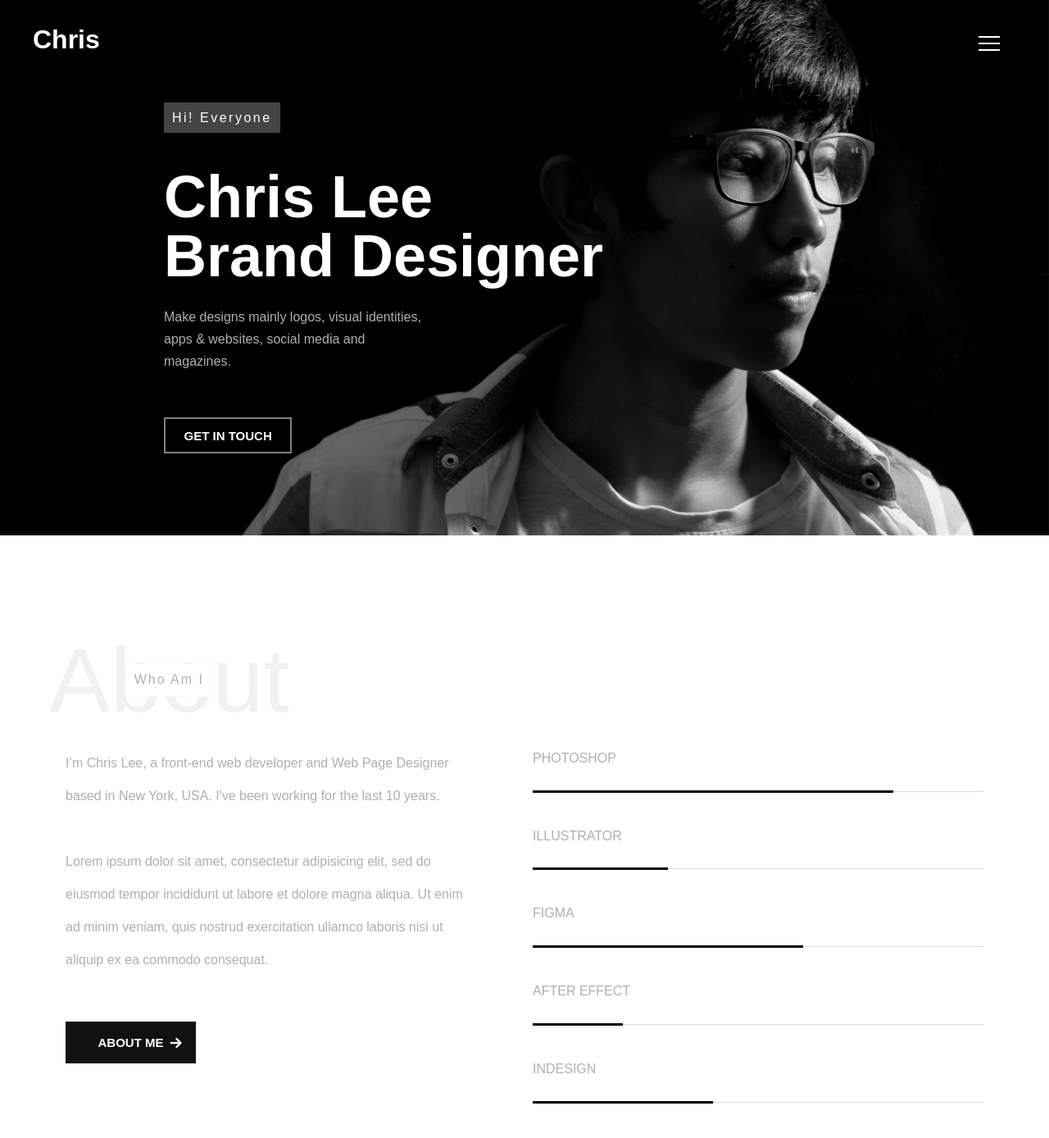
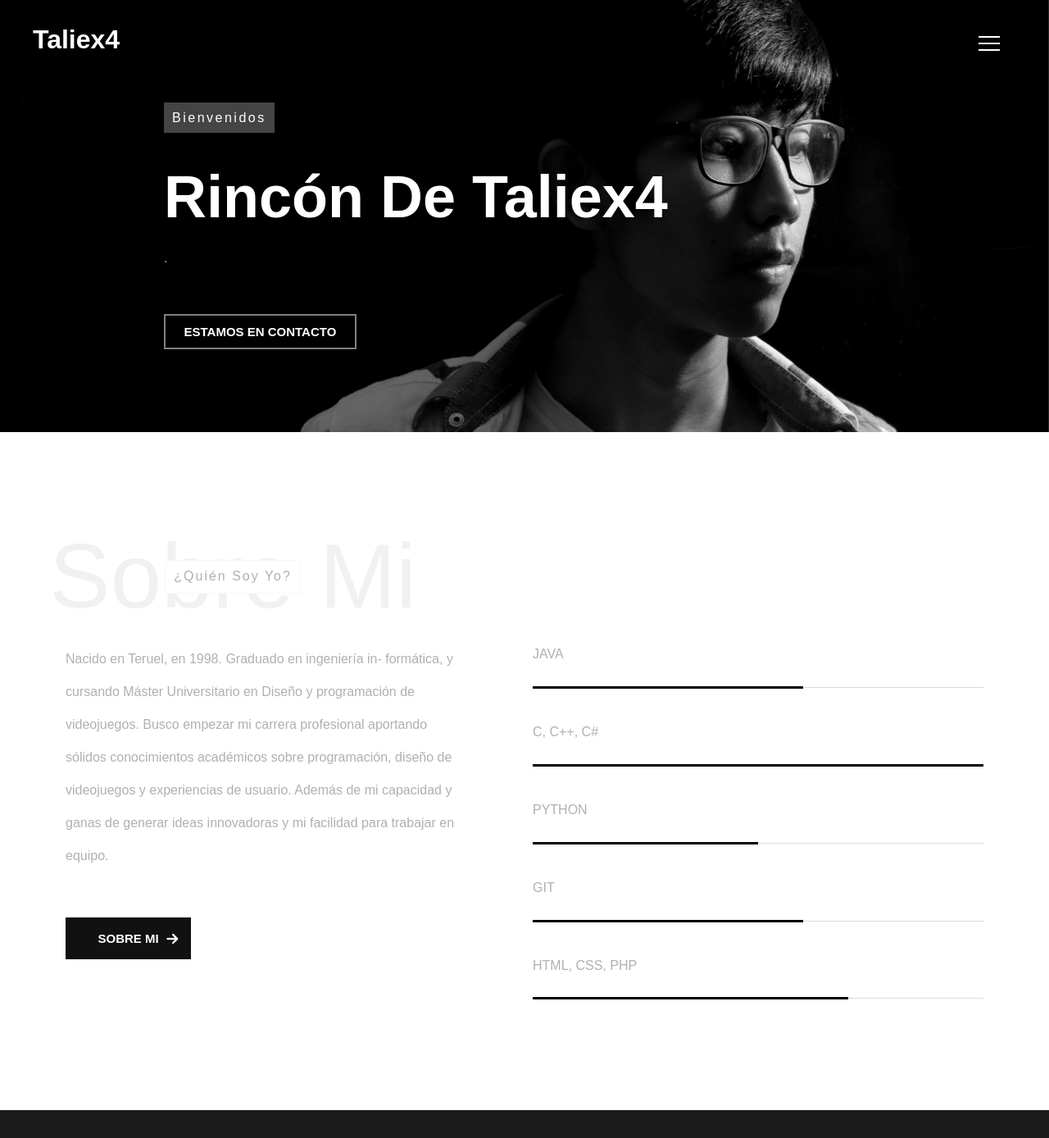
Before and after one commit to Taliex4444/Taliex4444.github.io, a plain HTML site: page index.html in a window 1280 px wide. Shown: the part 20-1408 px from the top of the page at 82% size. Drawn offline with Linux system fonts and the light colour scheme; files whose address does not match are found by name.

Commit message:
Update index.html

```diff
--- a/index.html
+++ b/index.html
@@ -1,7 +1,7 @@
 <!DOCTYPE html>
 <html>
 <head>
-	<title>Chris - Creative Portfolio HTML Template</title>
+	<title>Taliex4444 - Creative Portfolio HTML Template</title>
 
     <meta charset="utf-8">
     <meta http-equiv="X-UA-Compatible" content="IE=edge">
@@ -35,10 +35,10 @@
 	<div class="nav__content">
 		<ul class="nav__list">
 			<li class="nav__list-item active-nav"><a href="#" class="hover-target">Home</a></li>
-			<li class="nav__list-item"><a href="styles.html" class="hover-target">Styles</a></li>
+			<!--<li class="nav__list-item"><a href="styles.html" class="hover-target">Styles</a></li>
 			<li class="nav__list-item"><a href="blog.html" class="hover-target">Blog</a></li>
 			<li class="nav__list-item"><a href="single-post.html" class="hover-target">Single Post</a></li>
-			<li class="nav__list-item"><a href="contact.html" class="hover-target">Contact us</a></li>
+			<li class="nav__list-item"><a href="contact.html" class="hover-target">Contact us</a></li>-->
 		</ul>
 	</div>
 </div>
@@ -46,7 +46,7 @@
 <header id="header">
 	<div class="header-wrap" data-aos="fade">
 		<div class="main-logo">
-			<a href="index.html">Chris</a>
+			<a href="index.html">Taliex4</a>
 		</div><!--main-logo-->
 
 		<nav id="navbar">
@@ -62,11 +62,11 @@
 <div id="billboard" class="jarallax" data-aos="fade">
 	<div class="banner-content">
 		<div class="banner-header">
-			<span>Hi! everyone</span>
-			<h2 class="light">Chris Lee<br/> Brand Designer</h2>
-			<p>Make designs mainly logos, visual identities, apps & websites, social media and magazines.</p>
+			<span>Bienvenidos</span>
+			<h2 class="light">Rincón de Taliex4<br/> </h2>
+			<p>.</p>
 
-			<a href="#" class="btn btn-outline-light">Get in touch</a>
+			<a href="#" class="btn btn-outline-light">Estamos en contacto</a>
 		</div>
 	</div>
 
@@ -77,8 +77,8 @@
 	<div class="container">
 		<div class="row">
 			<div class="section-header">
-				<div class="title"><span>who am i</span></div>
-				<h2 class="section-title">About</h2>
+				<div class="title"><span>¿Quién soy yo?</span></div>
+				<h2 class="section-title">Sobre mi</h2>
 			</div>
 		</div>
 	</div>
@@ -87,33 +87,35 @@
 			<div class="col-md-12">
 					<div class="col-md-6">
 						<div class="intro">
-							<p>I’m Chris Lee, a front-end web developer and Web Page Designer based in New York, USA. I've been working for the last 10 years.</p>
-							<p>Lorem ipsum dolor sit amet, consectetur adipisicing elit, sed do eiusmod tempor incididunt ut labore et dolore magna aliqua. Ut enim ad minim veniam, quis nostrud exercitation ullamco laboris nisi ut aliquip ex ea commodo
-							consequat.</p>
-							<a href="#" class="btn btn-accent btn-large btn-with-icon">About Me</a>
+							<p>Nacido en Teruel, en 1998. Graduado en ingeniería in-
+								formática, y cursando Máster Universitario en Diseño y programación de videojuegos.
+								 Busco empezar mi carrera profesional aportando sólidos conocimientos académicos sobre programación,
+								 diseño de videojuegos y experiencias de usuario. Además de mi capacidad
+								 y ganas de generar ideas innovadoras y mi facilidad para trabajar en equipo.</p>
+							<a href="#" class="btn btn-accent btn-large btn-with-icon">Sobre mi</a>
 						</div>
 					</div>
 					<div class="col-md-6">
 						<div class="skill-chart">
 							<ul class="skill-chart-list">
 								<li>
-								<div class="skill-title">Photoshop</div>
-								<span class="skill eighty-percent"></span>
+								<div class="skill-title">Java</div>
+								<span class="skill sixty-percent"></span>
 								</li>
 								<li>
-								<div class="skill-title">Illustrator</div>
-								<span class="skill thirty-percent"></span>
+								<div class="skill-title">C, C++, C#</div>
+								<span class="skill ninety-percent"></span>
 								</li>
 								<li>
-								<div class="skill-title">Figma</div>
-								<span class="skill sixty-percent"></span></li>
+								<div class="skill-title">Python</div>
+								<span class="skill fifty-percent"></span></li>
 								<li>
-								<div class="skill-title">after effect</div>
-								<span class="skill twenty-percent"></span>
+								<div class="skill-title">Git</div>
+								<span class="skill sixty-percent"></span>
 								</li>
 								<li>
-								<div class="skill-title">indesign</div>
-								<span class="skill forty-percent"></span>
+								<div class="skill-title">Html, css, php</div>
+								<span class="skill seventy-percent"></span>
 								</li>
 							</ul>
 						</div>
@@ -122,12 +124,12 @@
 		</div>
 	</div>
 </section>
-
+<!--
 <section id="portfolio">
 	<div class="container">
 		<div class="row">
 			<div class="section-header align-center">
-				<div class="title"><span>Latest Works</span></div>
+				<div class="title"><span>Últimas publicaciones</span></div>
 				<h2 class="section-title">Portfolio</h2>
 			</div>
 		</div>
@@ -406,7 +408,7 @@
 		</div>
 	</div>
 </footer>
-
+-->
 <div id="footer-bottom" class="padding-medium no-padding-bottom">
 	<div class="container">
 		<div class="row">
```
